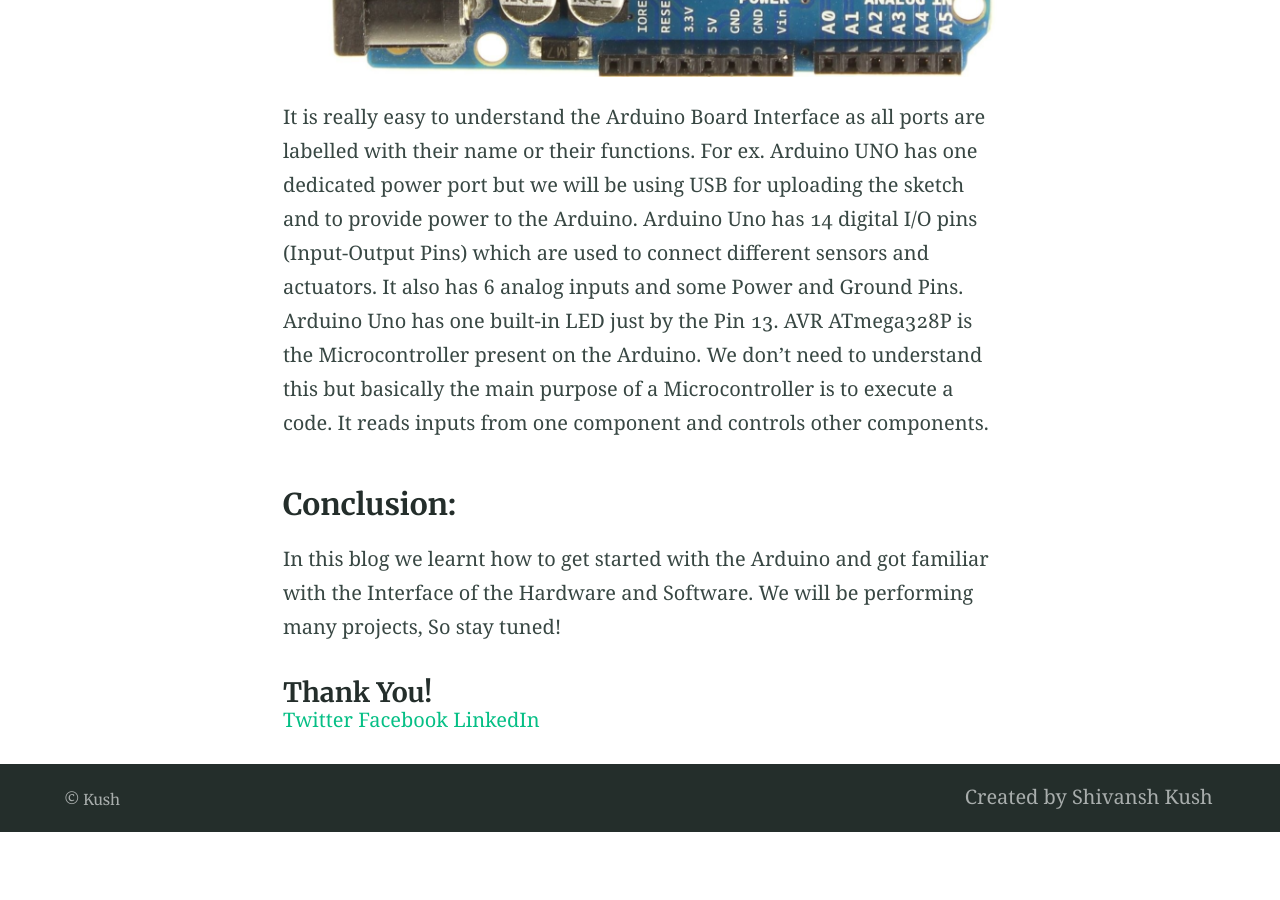
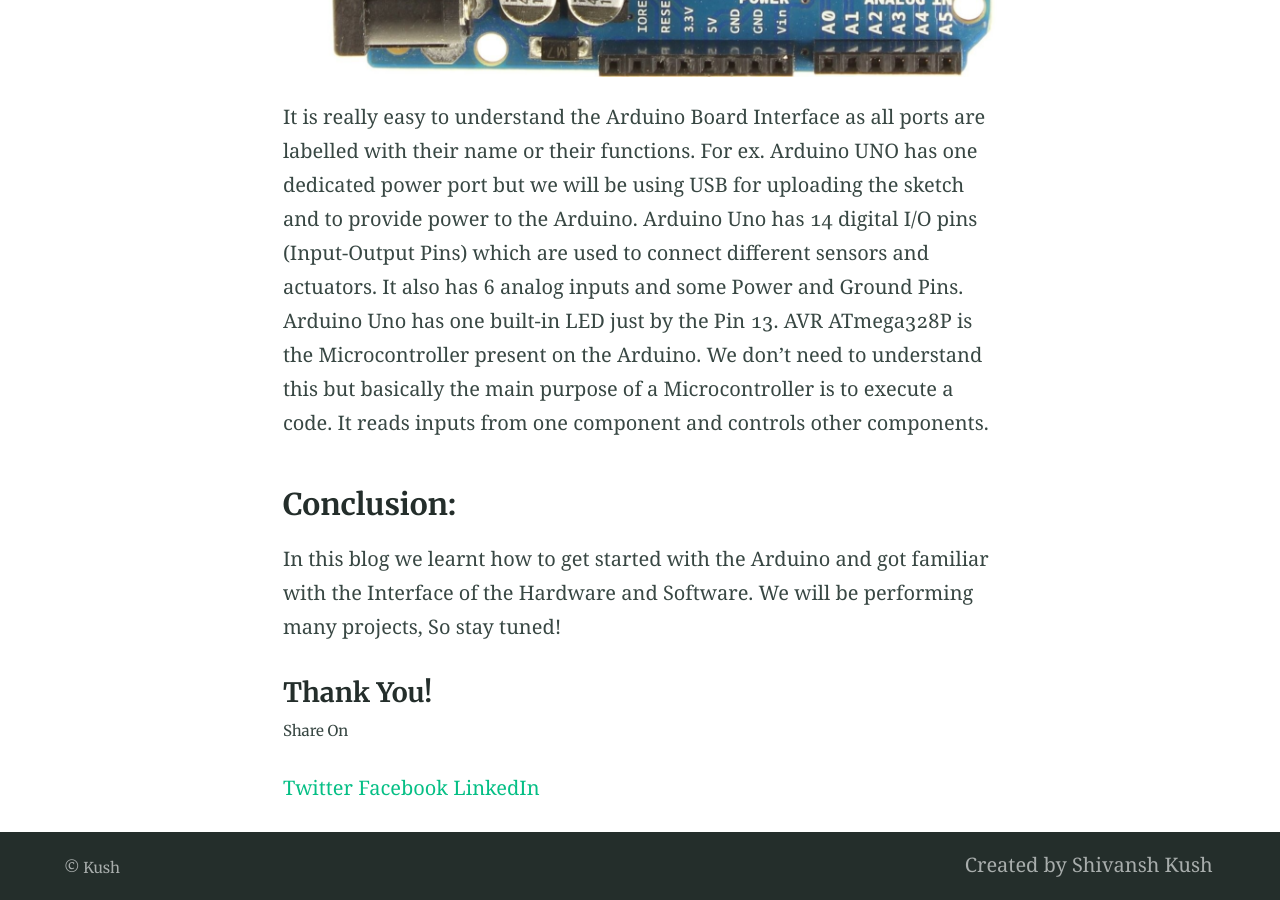
Before and after one commit to aka-Kush/aka-Kush.github.io, a Jekyll site: the page built from _posts/2020-07-29-proj0.md, in a window 1280 px wide and 900 px high, scrolled down 5608 px. Built offline with Jekyll 4.4.1, drawn with Linux system fonts in a browser that asks for light colours; our own code applies the rules of GitHub Pages for plain Markdown files; before the commit the page ends 6440 px from its top, so only the background shows below that.

Commit message:
Update 2020-07-29-proj0.md

```diff
--- a/_posts/2020-07-29-proj0.md
+++ b/_posts/2020-07-29-proj0.md
@@ -71,4 +71,5 @@
 
 #### Thank You!
 
+<small> Share On </small>
 {% include social-share.html %}
```
